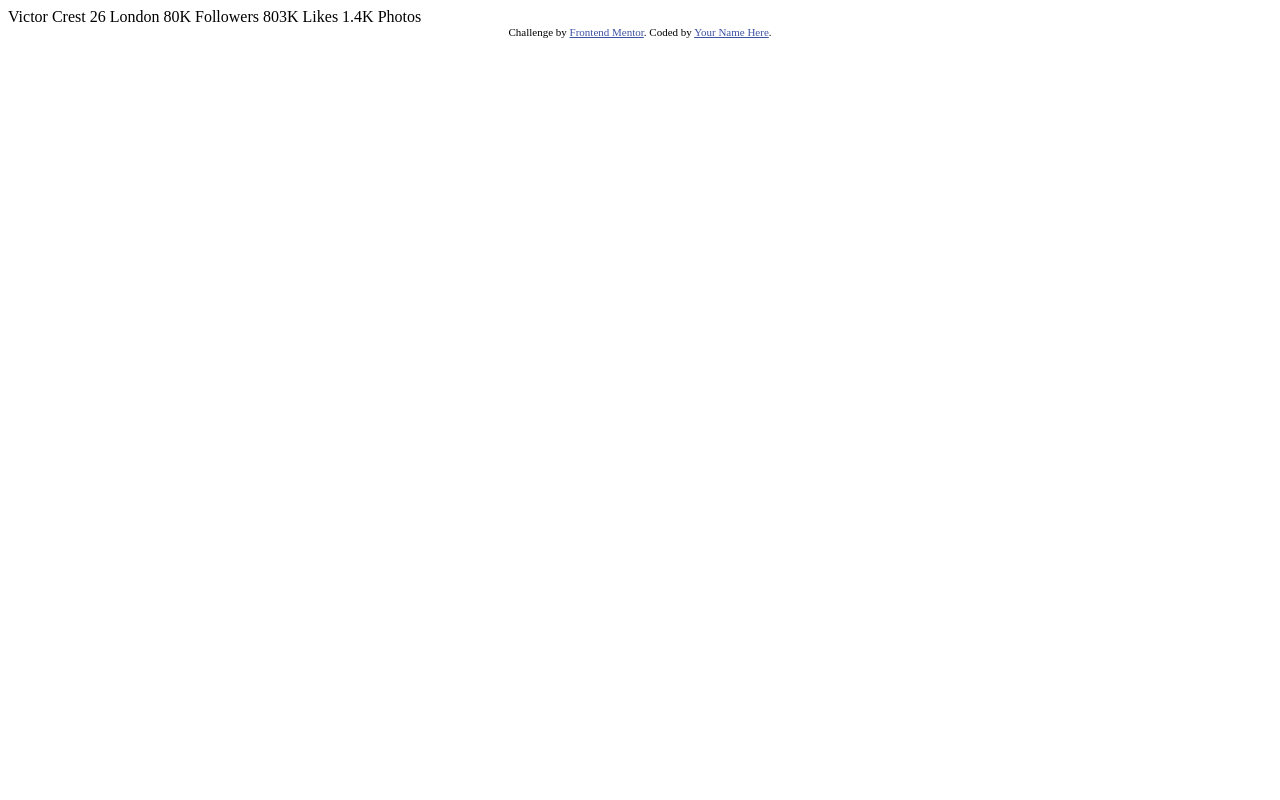
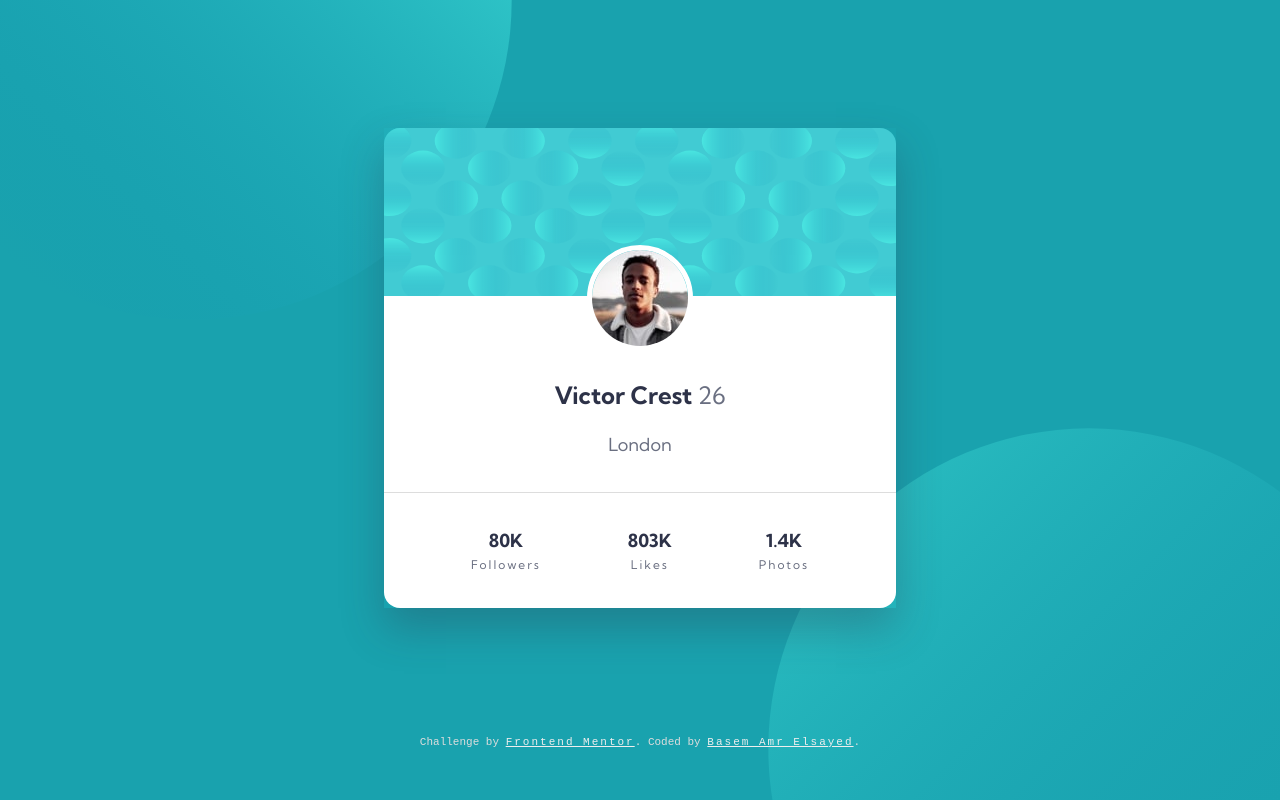
Before and after one commit to BasemAmr/Profile-card-component, a plain HTML site: page index.html in a window 1280 px wide. Drawn offline with Linux system fonts and the light colour scheme.

Commit message:
Finishing the design

```diff
--- a/index.html
+++ b/index.html
@@ -7,29 +7,43 @@
   <link rel="icon" type="image/png" sizes="32x32" href="./images/favicon-32x32.png">
 
   <title>Frontend Mentor | Profile card component</title>
-
+  <link rel="stylesheet" href="main.css">
   <!-- Feel free to remove these styles or customise in your own stylesheet 👍 -->
   <style>
-    .attribution { font-size: 11px; text-align: center; }
-    .attribution a { color: hsl(228, 45%, 44%); }
+    .attribution { color:#ddd;font-family: 'Courier New', Courier, monospace; font-size: 11px; text-align: center; }
+    .attribution a { letter-spacing:2px;color: #eee; }
   </style>
 </head>
 <body>
-  Victor Crest
-  26
-  London
-
-  80K
-  Followers
-
-  803K
-  Likes
-
-  1.4K
-  Photos
-  <div class="attribution">
+  <main class="card">
+    <div class="pattern">
+      <img src="images/bg-pattern-card.svg" alt="card-pattern-background">
+    </div>
+    <section class="overview">
+      <img class="prof-img" src="images/image-victor.jpg">
+      <h1 class="name">Victor Crest <span class="age">26</span></h1>
+      <h3 class="city">London</h3>
+      <div class="separator"></div>
+      <div class="stats">
+        <div class="likes">
+          <h2 class="number">80K</h2>
+          <h4 class="stat-name">Followers</h4>
+        </div>
+        <div class="followers">
+          <h2 class="number">803K</h2>
+          <h4 class="stat-name">Likes</h4>
+        </div>
+        <div class="photos">
+          <h2 class="number">1.4K</h2>
+          <h4 class="stat-name">Photos</h4>
+        </div>
+      </div>
+    </section>
+  </main>
+  <!-- Attribution -->
+  <footer class="attribution">
     Challenge by <a href="https://www.frontendmentor.io?ref=challenge" target="_blank">Frontend Mentor</a>.
-    Coded by <a href="#">Your Name Here</a>.
-  </div>
+    Coded by <a href="https://basemamr.github.io/homepage">Basem Amr Elsayed</a>.
+  </footer>
 </body>
 </html>
--- a/main.css
+++ b/main.css
@@ -0,0 +1,124 @@
+/* Fonts */
+@import url('https://fonts.googleapis.com/css2?family=Kumbh+Sans:wght@400;700&display=swap');
+
+/* Global */
+:root {
+    --dark-cyan: hsl(185, 75%, 39%);
+    --dark-blue: hsl(229, 23%, 23%);
+    --grayish-blue: hsl(227, 10%, 46%);
+    --gray: hsl(0, 0%, 59%);
+}
+* {
+    margin: 0;
+    padding: 0;
+    box-sizing: border-box;
+}
+body {
+    font-family: 'Kumbh Sans', sans-serif;
+    background: top -40vh left -10vw / 50% url(images/bg-pattern-top.svg) no-repeat,
+                bottom -40vh right -10vw / 50% url(images/bg-pattern-bottom.svg)no-repeat,
+                var(--dark-cyan);
+}
+
+/* For responsive background */
+@media (max-width: 768px) {
+    body {
+        background: top -20vh left -30vw / 70% url(images/bg-pattern-top.svg) no-repeat,
+                    bottom -20vh right -30vw / 70% url(images/bg-pattern-bottom.svg)no-repeat,
+                    var(--dark-cyan);
+    }
+}
+
+/* Styling Card */
+.card {
+    width: 40%;
+    height: 60vh;
+    margin: 10% auto;
+    display: flex;
+    flex-direction: column;
+    box-shadow: 0 20px 40px hsla(229, 23%, 23%, 0.3);
+}
+.card .pattern {
+    width: 100%;
+    height: 35%;
+}
+.card .pattern img {
+    width: 100%;
+    height: 100%;
+    border-radius: 1rem 1rem 0 0;
+    -webkit-border-radius: 1rem 1rem 0 0;
+    -moz-border-radius: 1rem 1rem 0 0;
+    -ms-border-radius: 1rem 1rem 0 0;
+    -o-border-radius: 1rem 1rem 0 0;
+}
+.card .overview {
+    width: 100%;
+    height: 65%;
+    display: flex;
+    flex-direction: column;
+    justify-content: space-evenly;
+    align-items: center;
+    position: relative;
+    background-color: #fff;
+    color: var(--dark-blue);
+    border-radius: 0 0 1rem 1rem;
+    -webkit-border-radius: 0 0 1rem 1rem;
+    -moz-border-radius: 0 0 1rem 1rem;
+    -ms-border-radius: 0 0 1rem 1rem;
+    -o-border-radius: 0 0 1rem 1rem;
+}
+.card .overview .prof-img {
+    position: absolute;
+    top: -3.2rem;
+    border: 5px solid #fff;
+    border-radius: 50%;
+    -webkit-border-radius: 50%;
+    -moz-border-radius: 50%;
+    -ms-border-radius: 50%;
+    -o-border-radius: 50%;
+}
+.card .overview .name {
+    margin-top: 3rem;
+}
+.card .overview .age {
+    color: var(--grayish-blue);
+    font-weight: 400;
+}
+.card .overview .city {
+    color: var(--grayish-blue);
+    margin-top: -0.8rem;
+    font-weight: 400;
+    font-size: 18px;
+}
+.card .overview .separator {
+    width: 100%;
+    height: 1px;
+    background-color: #ddd;
+}
+.card .overview .stats {
+    width: 100%;
+    display: flex;
+    justify-content: space-evenly;
+    align-items: center;
+}
+.card .overview .stats > div {
+    display: flex;
+    flex-direction: column;
+    justify-content: space-between;
+    align-items: center;
+}
+.card .overview .stats > div .number {
+    font-size: 18px;
+}
+.card .overview .stats > div .stat-name {
+    margin-top: 5px;
+    font-weight: 400;
+    font-size: 12px;
+    letter-spacing: 2px;
+    color: var(--grayish-blue);
+}
+@media (max-width: 728px) {
+    .card {
+        width: 90%;
+    }
+}
```
Also changed, not shown: screenshot.png (added), 2 other files.
